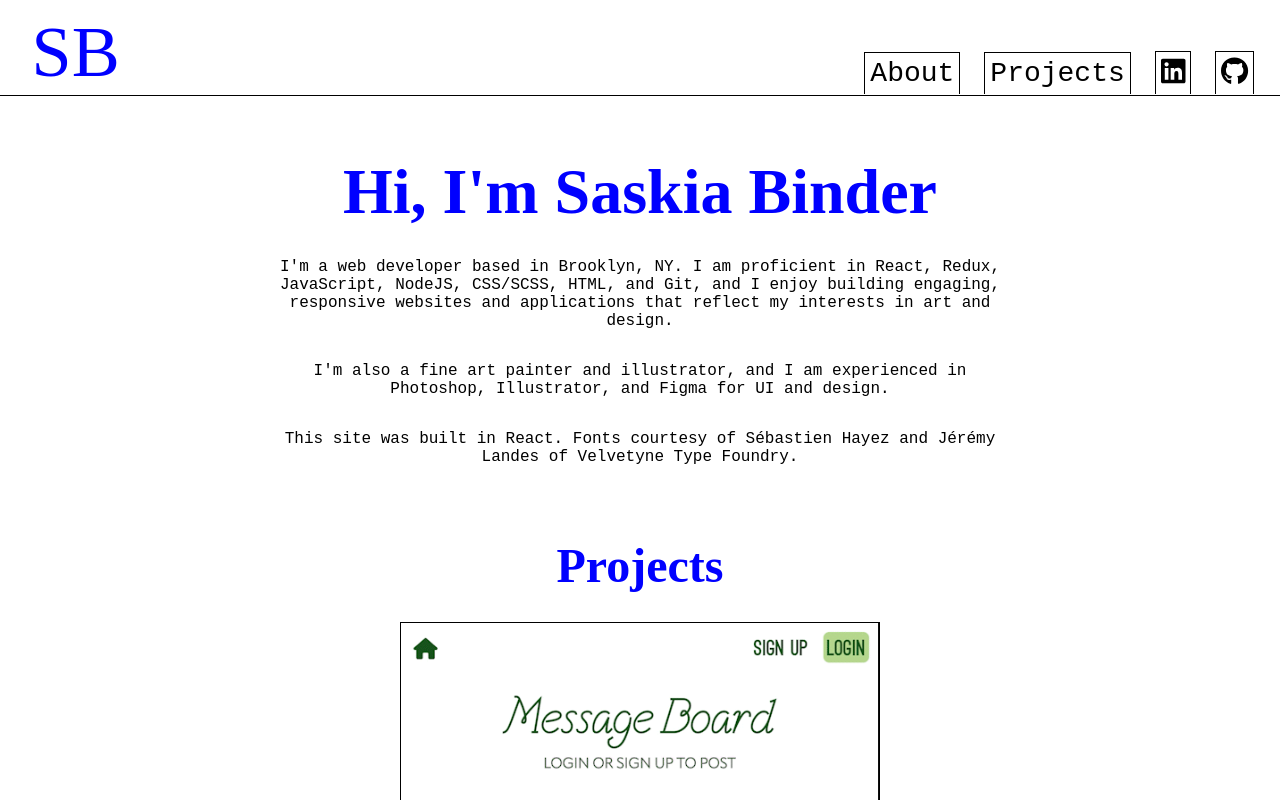
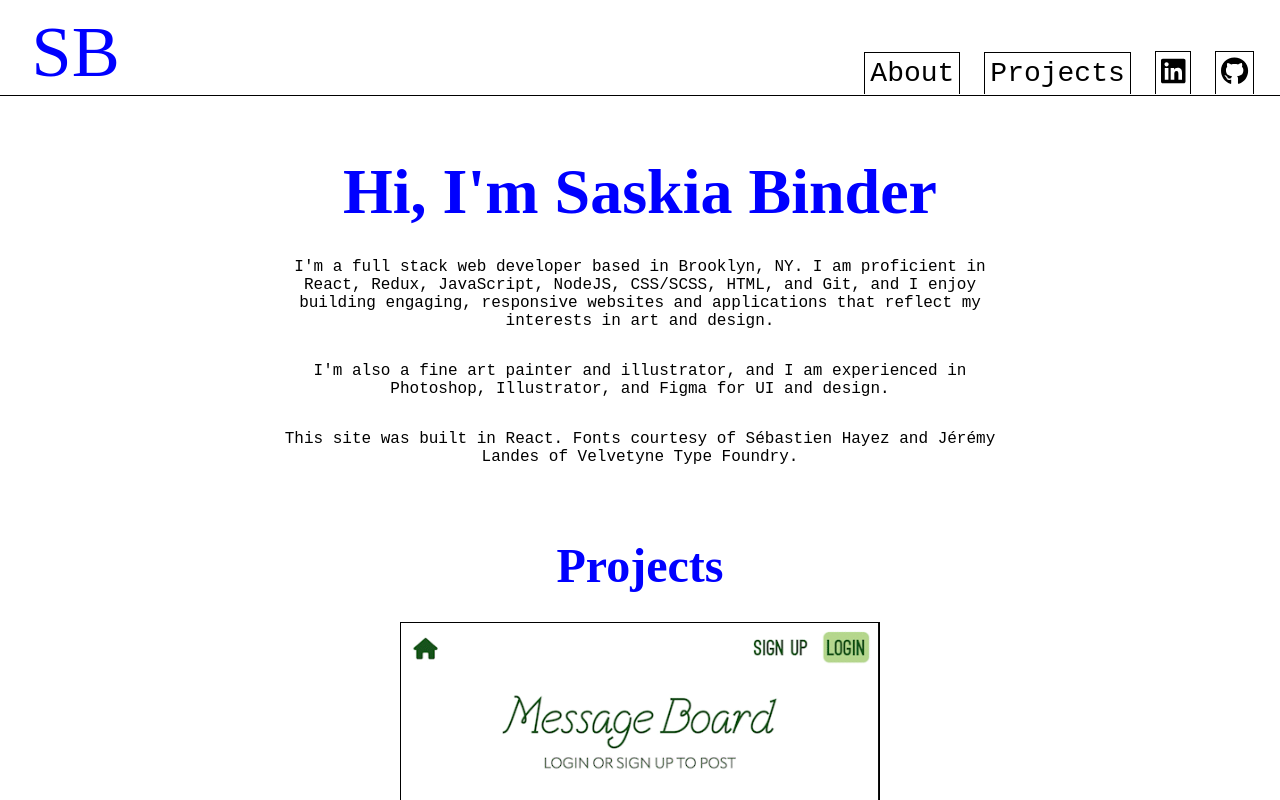
Before and after one commit to saskiabt/portfolio, a React (Create React App) app: page /art in a window 1280 px wide. Shown: the top 800 px of the page. Built offline with nearby package versions, Linux system fonts and the light colour scheme; a web font is replaced by a local one.

Commit message:
change about me text

```diff
--- a/src/Components/AboutMe.jsx
+++ b/src/Components/AboutMe.jsx
@@ -17,10 +17,10 @@ const AboutMe = React.forwardRef((props, ref) => {
         {/* <span className="rotate">✿</span> */}
       </h1>
       <p>
-        I&apos;m a web developer based in Brooklyn, NY. I am proficient in
-        React, Redux, JavaScript, NodeJS, CSS/SCSS, HTML, and Git, and I enjoy
-        building engaging, responsive websites and applications that reflect my
-        interests in art and design.
+        I&apos;m a full stack web developer based in Brooklyn, NY. I am
+        proficient in React, Redux, JavaScript, NodeJS, CSS/SCSS, HTML, and Git,
+        and I enjoy building engaging, responsive websites and applications that
+        reflect my interests in art and design.
       </p>
       <p>
         I&apos;m also a fine art painter and illustrator, and I am experienced
```
